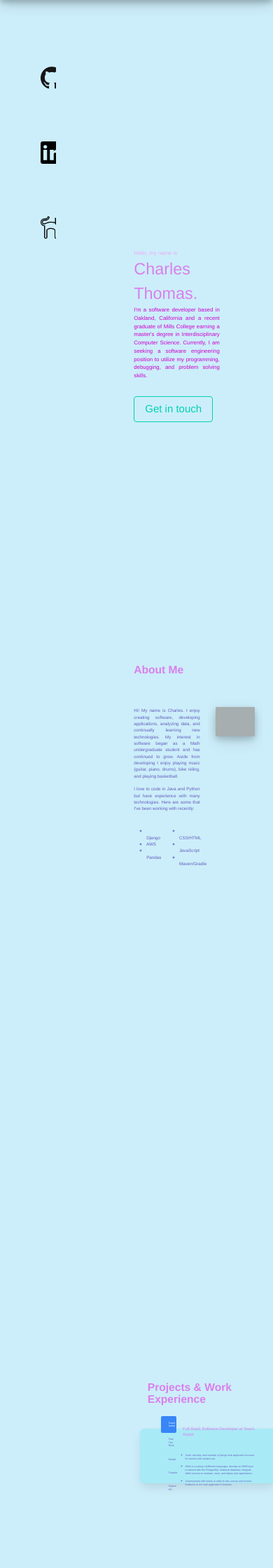
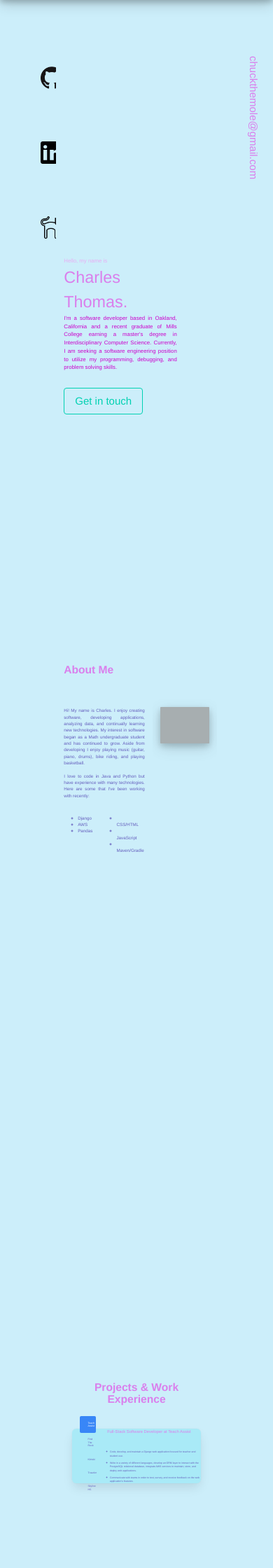
Before and after one commit to chuckthemole/website, a Django app: page / in a window 390 px wide; the page is wider, and only the part inside the window is pictured. Shown: the top 2240 px of that part at 70% size. Run offline with Django 3.2, Linux system fonts and the light colour scheme; parts of the project's set-up code (start-up, migrations or seed data) failed here and were passed over; some libraries are stand-ins or nearby versions; grey boxes are pictures that could not be loaded.

Commit message:
Fix mobile navbar

```diff
--- a/chucksite/static/chucksite/main.css
+++ b/chucksite/static/chucksite/main.css
@@ -171,7 +171,6 @@
 
 .is-section {
   padding-top: 70px;
-  padding-left: 100px;
 }
 
 .main {
--- a/chucksite/templates/chucksite/base.html
+++ b/chucksite/templates/chucksite/base.html
@@ -95,7 +95,7 @@
   </nav>
 
   {% if request.user_agent.is_mobile %}
-  <nav class="navbar is-link is-fixed-bottom" role="navigation">
+  <nav id="mobile-navbar" class="navbar is-primary is-fixed-bottom" role="navigation">
     <div class="navbar-brand">
       <a class="navbar-item is-expanded" href="https://github.com/chuckthemole" target="_blank">
         <figure>
--- a/chucksite/templates/chucksite/index.html
+++ b/chucksite/templates/chucksite/index.html
@@ -29,8 +29,7 @@
   </div>
 </div>
 
-<div class="column is-section is-full" id="aboutme" style="margin-bottom: 12cm;">
-  <div class="columns is-multiline is-mobile">
+<div class="columns is-section is-full is-multiline is-mobile" id="aboutme" style="margin-bottom: 12cm;">
   <p class="title column is-full">About Me</p>
 
   <hr style="height:20px;border-width:0;color:gray;background-color:gray">
@@ -63,19 +62,17 @@
     <img class="chuck-img" src="{% static 'chucksite/images/chuck_bike.JPG' %}" alt="Chuck">
   </div>
 </div>
-</div>
 
 <!--Experience-->
-<div class="column is-section is-full" id="experience" style="margin-bottom: 12cm;">
-  <div class="columns is-multiline is-centered is-mobile">
-    <p class="title column is-four-fifths">Projects & Work Experience</p>
+<div class="columns is-section is-full is-multiline is-mobile is-centered" id="experience" style="margin-bottom: 12cm;">
+  <p class="title column is-full has-text-centered">Projects & Work Experience</p>
 
   {% if request.user_agent.is_mobile %}
-    <div class="column is-full">
-      <div class="columns box alt-background-color is-vcentered is-mobile" id="experience_menu" style="width: 75vw; height: 30vw;">
+  <div class="column is-full box alt-background-color">
+    <div class="columns is-vcentered is-mobile is-centered" id="experience_menu" style="width: 75vw; height: 30vw;">
       {% else %}
-        <div class="column is-four-fifths">
-          <div class="columns box alt-background-color is-vcentered is-mobile" id="experience_menu" style="width: 50vw; height: 20vw;">
+      <div class="column is-four-fifths box alt-background-color">
+        <div class="columns  is-vcentered is-mobile" id="experience_menu" style="width: 50vw; height: 20vw;">
           {% endif %}
           <!--https://bulma.io/documentation/components/menu/-->
           <aside class="menu column is-one-fifth">
@@ -351,7 +348,6 @@
         }
       </script>
 
-      </div>
     </div>
 
     <!--Projects-->
@@ -725,16 +721,19 @@
       </div>
     </div>
 
+    <!--Contact-->
     <div class="column is-section is-full" id="contact" style="margin-bottom: 2cm;">
       <div class="columns is-multiline is-centered">
         <p class="title column is-full has-text-centered">Contact</p>
-        <div class="column is-one-quarter"></div>
+        <div class="column is-full">
+          <div class="columns is-half is-centered">
             <p class="column is-two-fifths text small-text has-text-justified">
               I am currently looking for new opportunities. I would like to
               learn new skills, work on a collaborative team, and have fun with the
               work I do. Feel free to contact me for other reasons, too!
             </p>
-        <div class="column is-one-quarter"></div>
+          </div>
+        </div>
         <div class="column if-full">
           <div class="columns is-centered">
             <a class="button is-primary is-outlined" href="mailto:chuckthemole@gmail.com">Get in touch</a>
```
Lines whose indentation alone changed are shown as unchanged.
